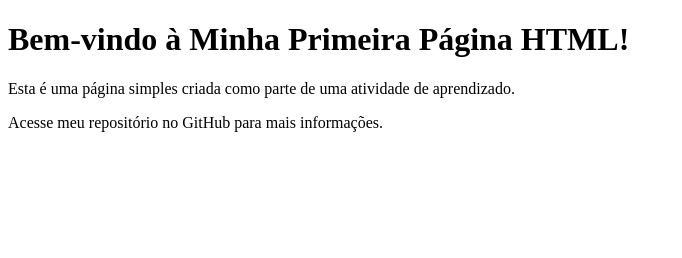
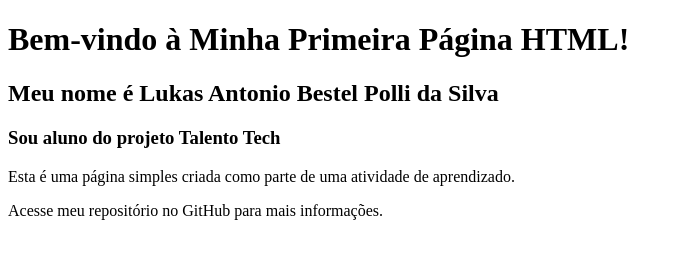
Before and after one commit to polliz9/minha-pagina-html, a plain HTML site: page index.html in a window 1280 px wide. Shown: the whole page, without its empty margins (0-682 px from the left). Drawn offline with Linux system fonts and the light colour scheme.

Commit message:
Add files via upload

```diff
--- a/index.html
+++ b/index.html
@@ -7,6 +7,8 @@
 </head>
 <body>
     <h1>Bem-vindo à Minha Primeira Página HTML!</h1>
+    <h2>Meu nome é Lukas Antonio Bestel Polli da Silva</h2>
+    <h3>Sou aluno do projeto Talento Tech</h3>
     <p>Esta é uma página simples criada como parte de uma atividade de aprendizado.</p>
     <p>Acesse meu repositório no GitHub para mais informações.</p>
 </body>
```
